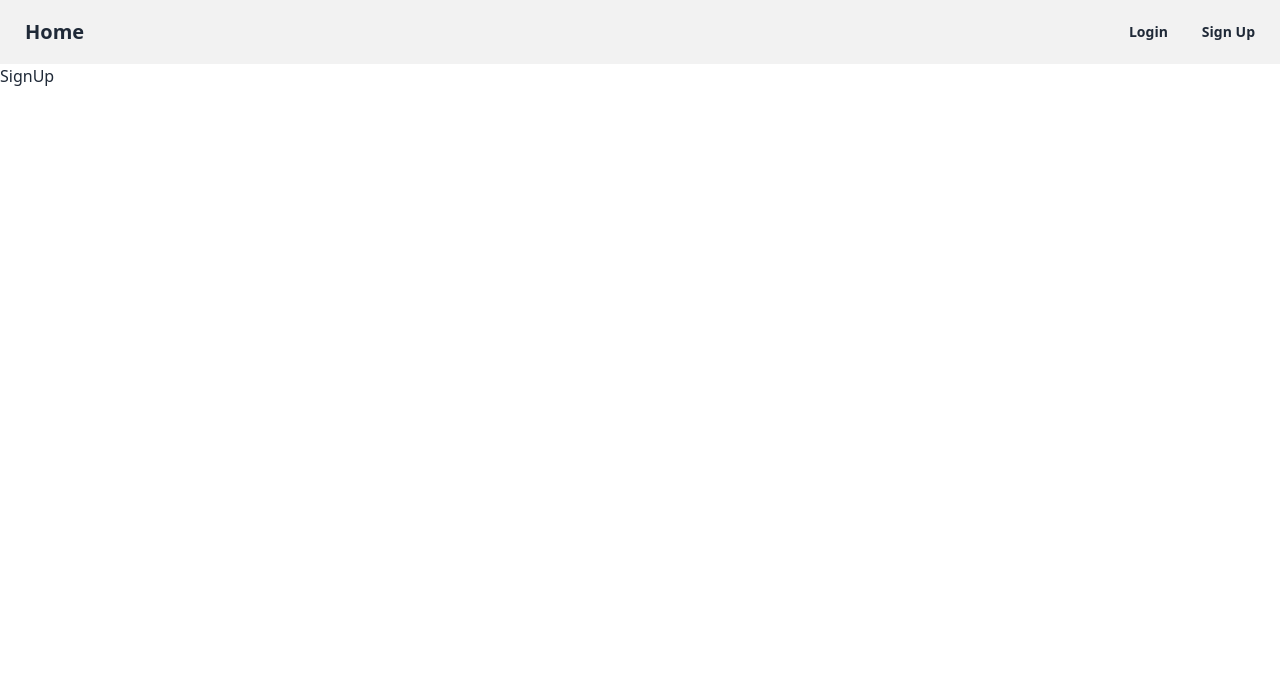
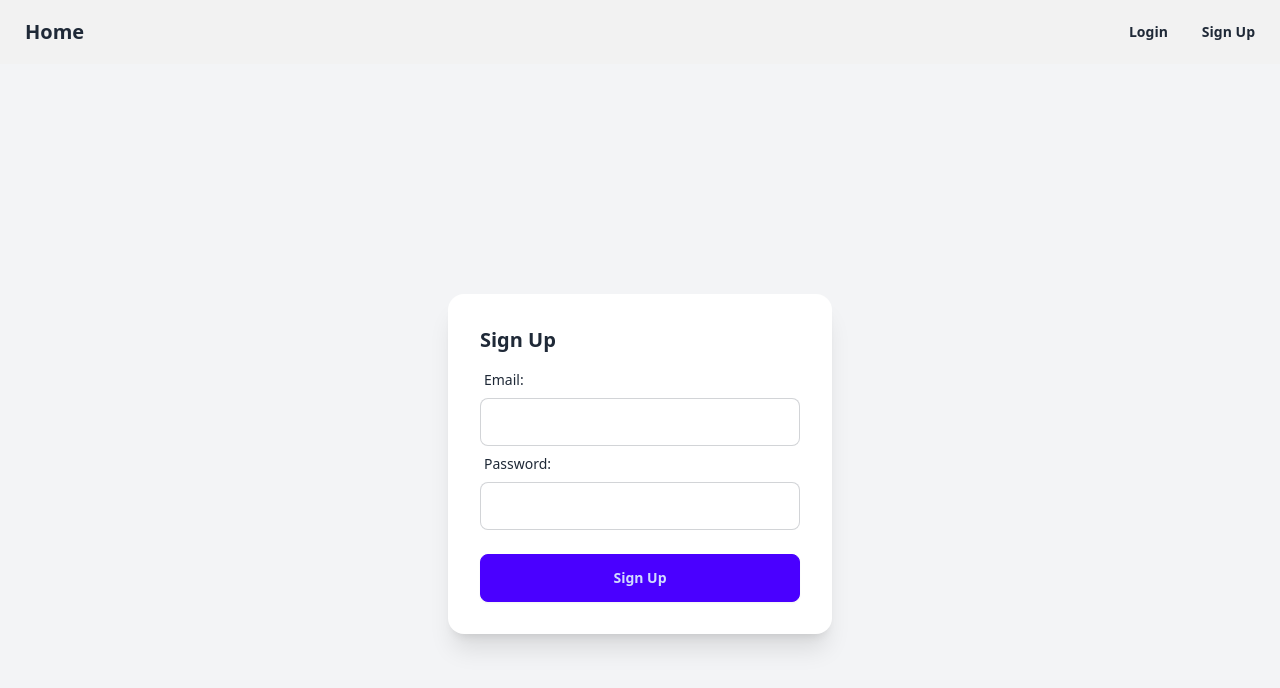
Before and after one commit to matfroeh/event-scheduler, a React (Vite) app: page /signup in a window 1280 px wide. Shown: the top 688 px of the page. Built offline with nearby package versions, Linux system fonts and the light colour scheme.

Commit message:
SignUp form finished and sending everything in db

```diff
--- a/src/pages/SignUp.jsx
+++ b/src/pages/SignUp.jsx
@@ -1,7 +1,67 @@
+import { useState } from 'react';
+import { useNavigate } from "react-router-dom";
+
 function SignUp() {
+  const [email, setEmail] = useState('');
+  const [password, setPassword] = useState('');
+  const navigate = useNavigate();
+
+  const handleSubmit = async (e) => {
+    e.preventDefault();
+    try {
+      const response = await fetch('http://localhost:3001/api/users', {
+        method: 'POST',
+        headers: {
+          'Content-Type': 'application/json',
+        },
+        body: JSON.stringify({ email, password }),
+      });
+      const data = await response.json();
+      console.log('User created:', data);
+      navigate('/login'); // Navigate to the login page after successful signup
+    } catch (error) {
+      console.error('There was an error creating the user!', error);
+    }
+  };
+
   return (
-    <div>SignUp</div>
-  )
+    <div className="flex justify-center items-center min-h-screen bg-gray-100">
+      <div className="card w-96 bg-white shadow-xl">
+        <div className="card-body">
+          <h2 className="card-title text-center">Sign Up</h2>
+          <form onSubmit={handleSubmit}>
+            <div className="form-control">
+              <label className="label">
+                <span className="label-text">Email:</span>
+              </label>
+              <input
+                type="email"
+                value={email}
+                onChange={(e) => setEmail(e.target.value)}
+                required
+                className="input input-bordered"
+              />
+            </div>
+            <div className="form-control">
+              <label className="label">
+                <span className="label-text">Password:</span>
+              </label>
+              <input
+                type="password"
+                value={password}
+                onChange={(e) => setPassword(e.target.value)}
+                required
+                className="input input-bordered"
+              />
+            </div>
+            <div className="form-control mt-6">
+              <button type="submit" className="btn btn-primary">Sign Up</button>
+            </div>
+          </form>
+        </div>
+      </div>
+    </div>
+  );
 }
 
-export default SignUp
+export default SignUp;
```
